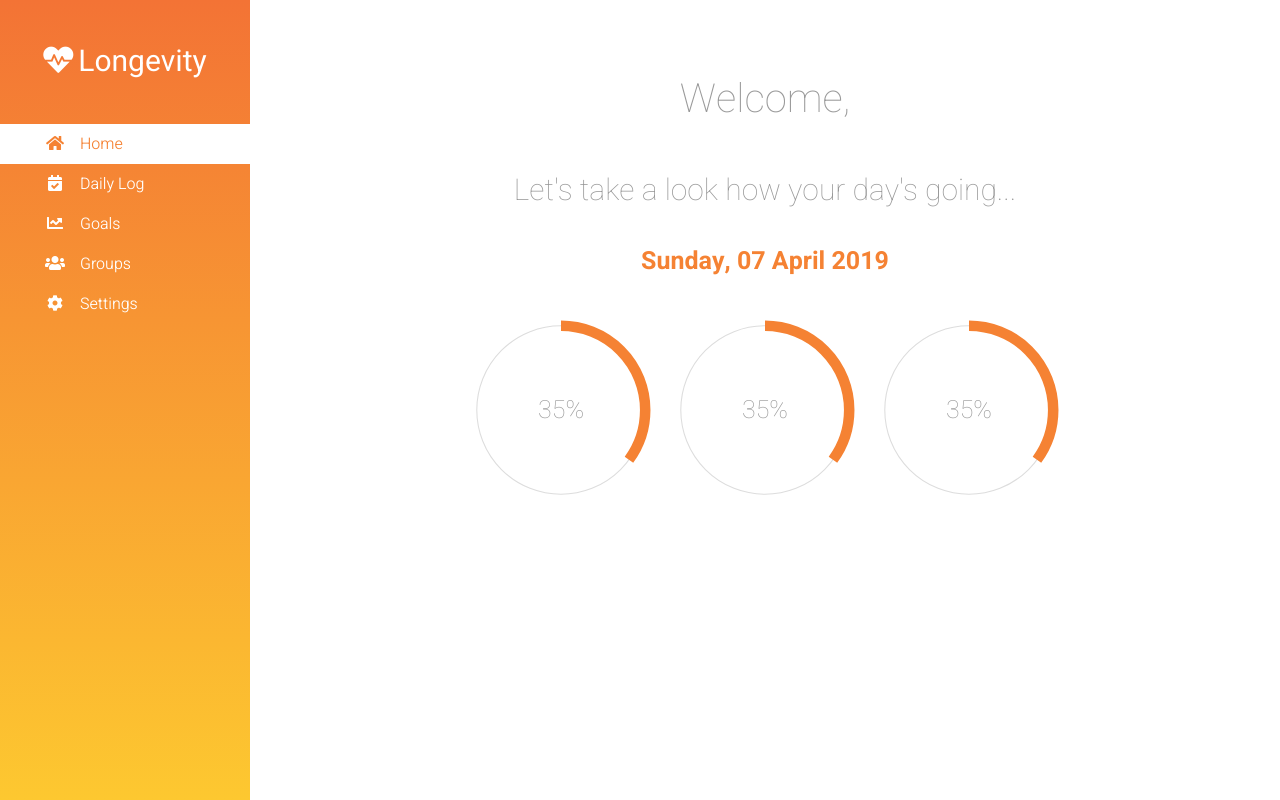
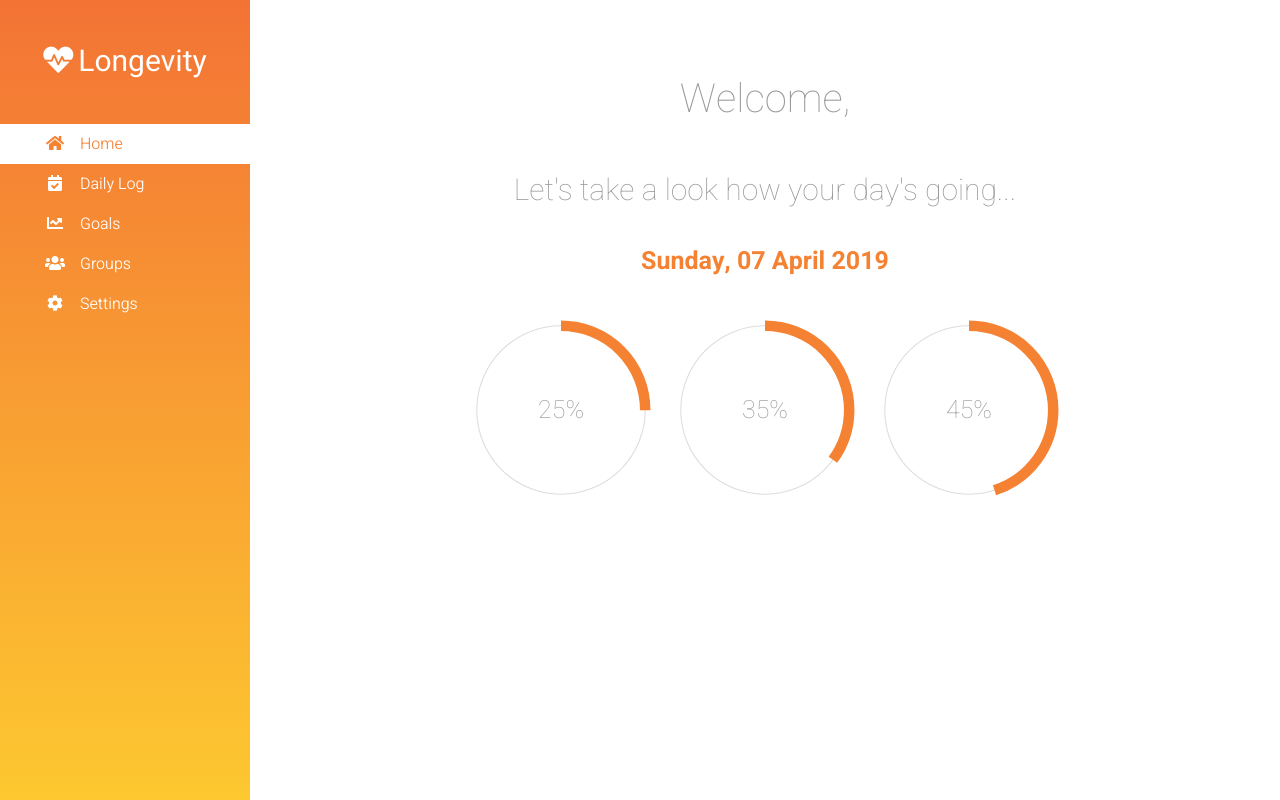
Before and after one commit to thomasdavey/HealthTrackerWebsite, a Django app: page /tracker/ in a window 1280 px wide. Run offline with Django 3.2, Linux system fonts and the light colour scheme; a user stored in the database is signed in; some libraries are stand-ins or nearby versions.

Commit message:
Test commit.

```diff
--- a/tracker/templates/dashboard.html
+++ b/tracker/templates/dashboard.html
@@ -5,9 +5,9 @@
         <h2>Let's take a look how your day's going...</h2>
         <h3>{{ date }}</h3>
          <div id="container">
+            <div class="ldBar label-center progress-circle" style="width:200px; height:200px;" data-value="25" data-preset="circle" data-stroke-width="5" data-stroke="#F58233"></div>
             <div class="ldBar label-center progress-circle" style="width:200px; height:200px;" data-value="35" data-preset="circle" data-stroke-width="5" data-stroke="#F58233"></div>
-            <div class="ldBar label-center progress-circle" style="width:200px; height:200px;" data-value="35" data-preset="circle" data-stroke-width="5" data-stroke="#F58233"></div>
-            <div class="ldBar label-center progress-circle" style="width:200px; height:200px;" data-value="35" data-preset="circle" data-stroke-width="5" data-stroke="#F58233"></div>
+            <div class="ldBar label-center progress-circle" style="width:200px; height:200px;" data-value="45" data-preset="circle" data-stroke-width="5" data-stroke="#F58233"></div>
         </div>
     </div>
 {% endblock content %}
```
